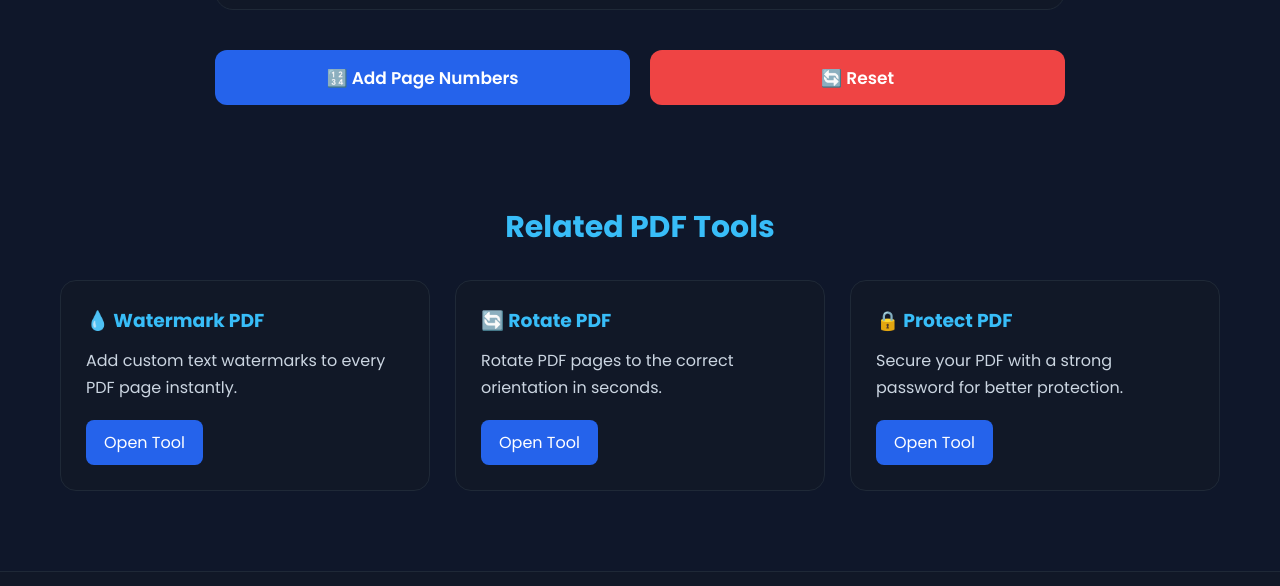
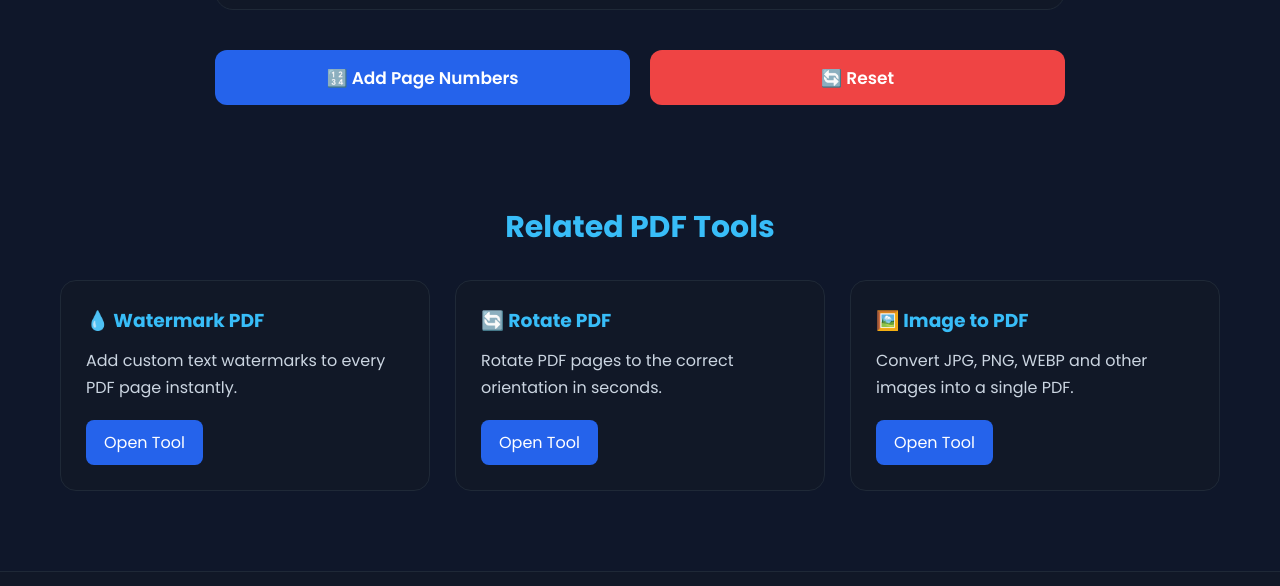
Before and after one commit to toolversehub-web/toolversehub, a website: page tools/pdf_tools/add_pdf_page_number/index.html in a window 1280 px wide. Shown: the part 2104-2690 px from the top of the page. Drawn offline with Linux system fonts and the light colour scheme.

Commit message:
Update index.html

```diff
--- a/tools/pdf_tools/add_pdf_page_number/index.html
+++ b/tools/pdf_tools/add_pdf_page_number/index.html
@@ -521,17 +521,17 @@ Open Tool
 
 <h3>
 
-🔒 Protect PDF
+🖼️ Image to PDF
 
 </h3>
 
 <p>
 
-Secure your PDF with a strong password for better protection.
+Convert JPG, PNG, WEBP and other images into a single PDF.
 
 </p>
 
-<a href="../protect_pdf/index.html">
+<a href="../image_to_pdf/index.html">
 
 Open Tool
 
```
